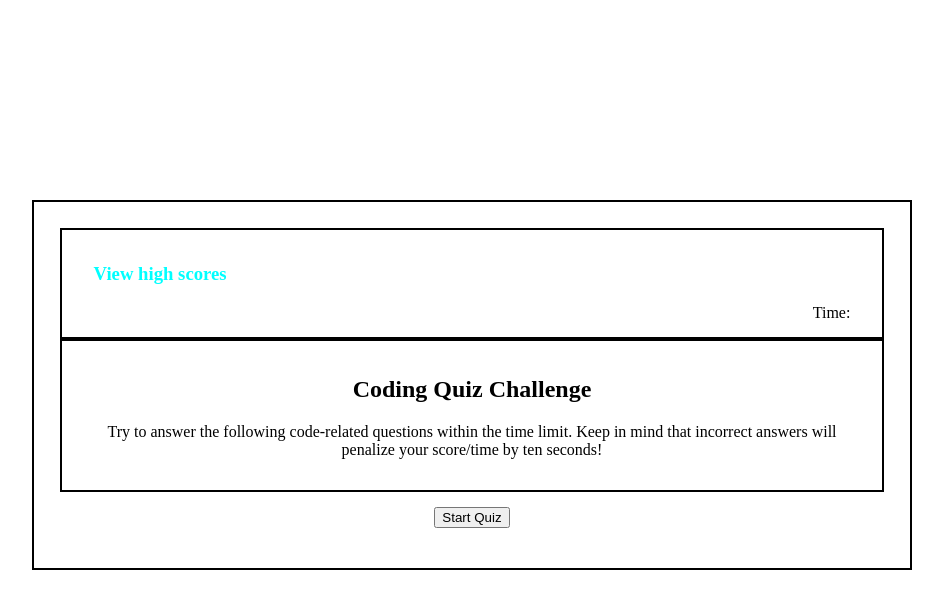
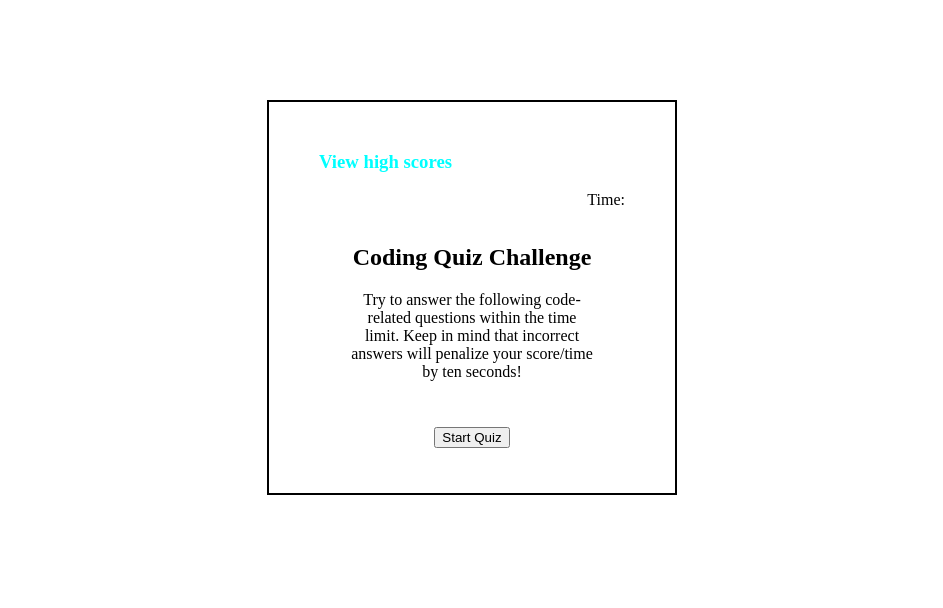
Before and after one commit to Chubbray/Week-4-Quiz-game, a plain HTML site: page index.html in a window 1280 px wide. Shown: the whole page, without its empty margins (168-1111 px from the left). Drawn offline with Linux system fonts and the light colour scheme.

Commit message:
alterd css a little

```diff
--- a/assets/css/style.css
+++ b/assets/css/style.css
@@ -1,15 +1,11 @@
 body {
-    margin: 200px;
+    margin: 100px 435px;
     border: 2px;
     border-style: solid;
-    padding: 2%;
+    padding: 30px 50px;
 }
 
-header {
-    border: 2px;
-    border-style: solid;
-    padding: 15px 32px;
-}
+
 
 header h3 {
     color: aqua;
@@ -20,8 +16,6 @@ header h3 {
 }
 
 section {
-    border: 2px;
-    border-style: solid;
     padding: 15px 32px;
 }
 
```
